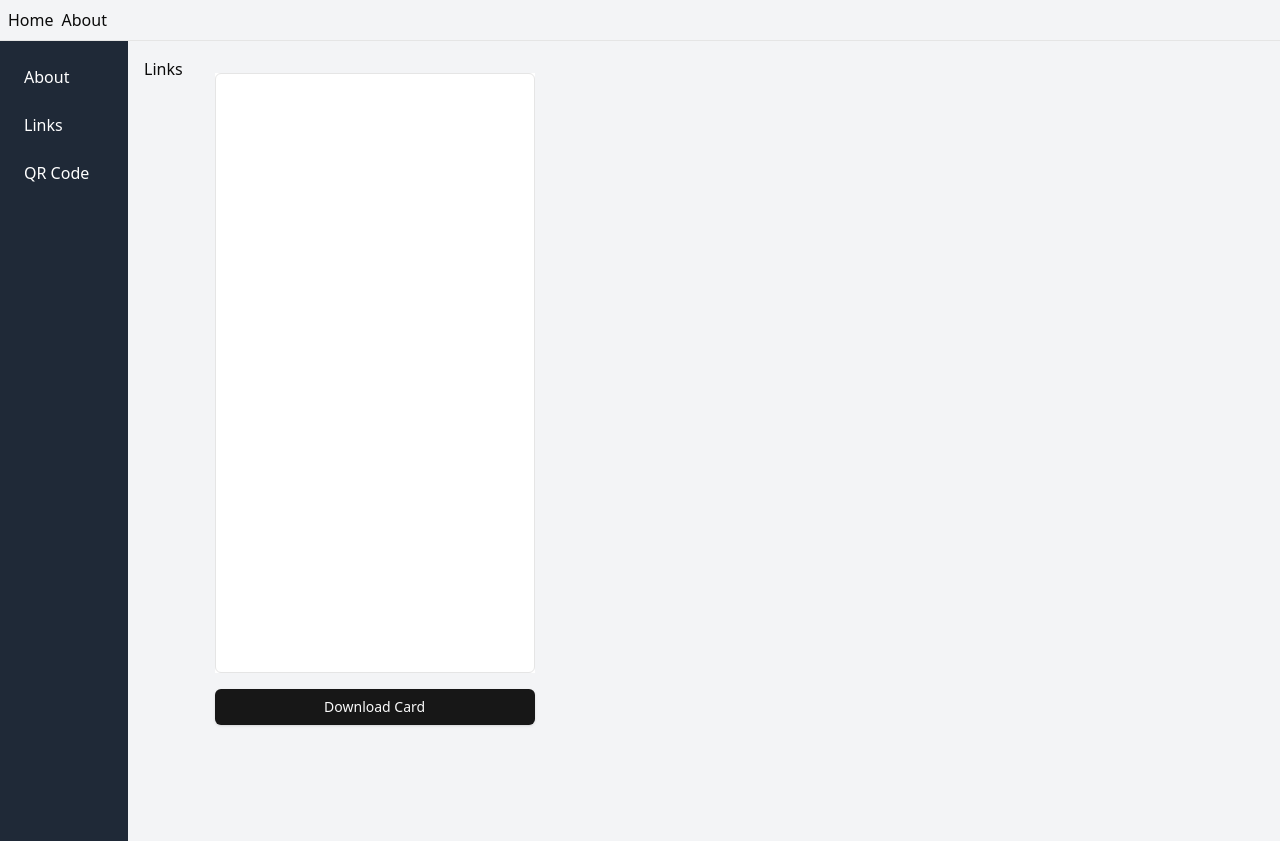
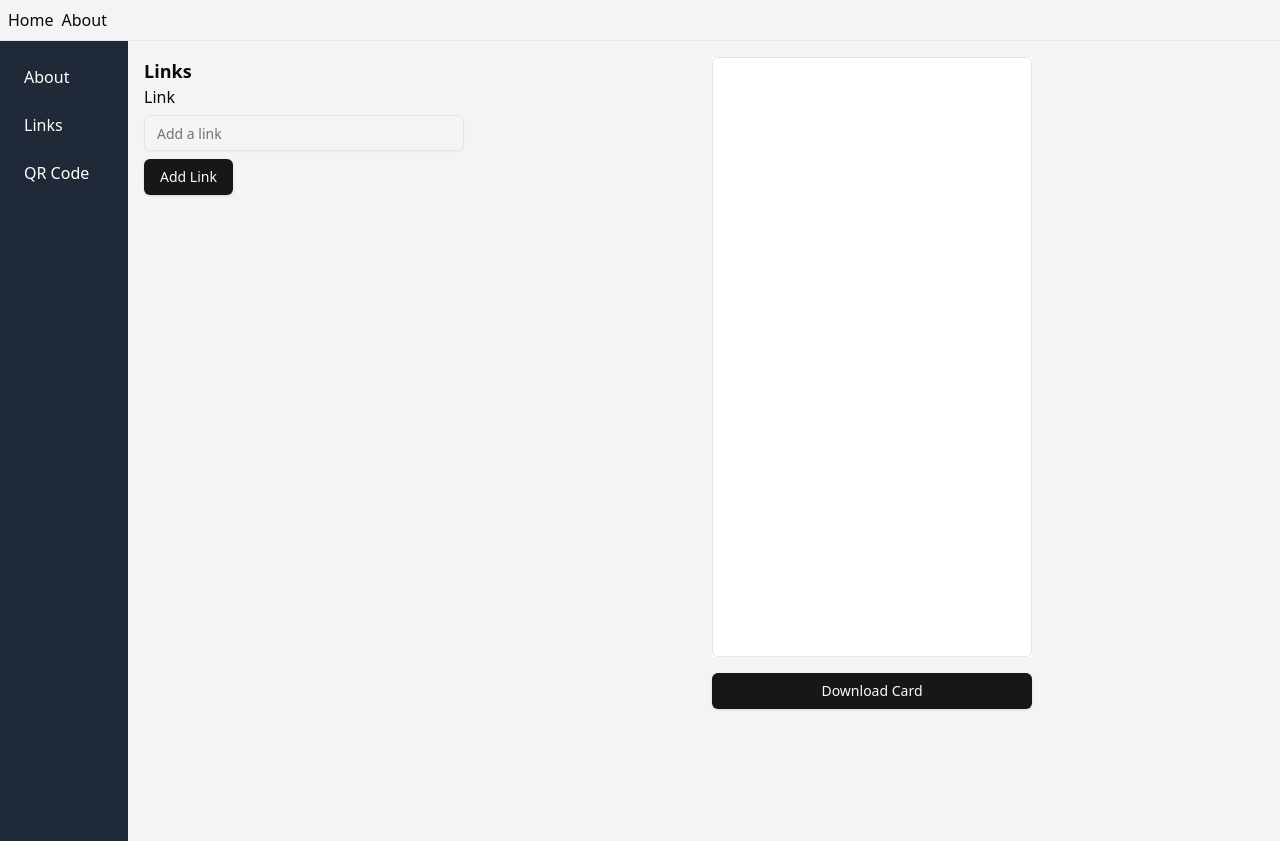
Before and after one commit to eathren/flashlink, a React (Vite) app: page /create-free/links in a window 1280 px wide. Built offline with nearby package versions, Linux system fonts and the light colour scheme.

Commit message:
subrouting, qr code

```diff
--- a/package.json
+++ b/package.json
@@ -22,6 +22,7 @@
     "firebase": "^10.14.1",
     "html2canvas": "^1.4.1",
     "lucide-react": "^0.451.0",
+    "qrcode.react": "^4.0.1",
     "react": "^18.3.1",
     "react-dom": "^18.3.1",
     "tailwind-merge": "^2.5.3",
--- a/src/features/free/components/exportable-card.tsx
+++ b/src/features/free/components/exportable-card.tsx
@@ -31,7 +31,7 @@ const ExportableCard = () => {
 
   return (
     <>
-      <div ref={cardRef} className="w-full bg-white max-w-xs mt-4">
+      <div ref={cardRef} className="w-full bg-white max-w-xs ">
         <Card
           className="h-full w-full bg-white rounded-md shadow-none"
           style={{ minHeight: "600px" }}
--- /dev/null
+++ b/src/features/free/components/links.tsx
@@ -0,0 +1,46 @@
+// src/features/free/components/Links.tsx
+import { useState } from "react"
+import { Button } from "@/components/ui/button"
+import { InputWithLabel } from "@/components/ui/input-w-label"
+import useCardStore from "@/features/free/stores/use-free-store"
+
+const Links = () => {
+  const { formData, setFormData } = useCardStore()
+  const [link, setLink] = useState("")
+
+  const handleAddLink = () => {
+    if (link) {
+      setFormData({
+        ...formData,
+        links: [...(formData.links || []), link],
+      })
+      setLink("")
+    }
+  }
+
+  return (
+    <div className="w-full max-w-xs">
+      <h2 className="text-lg font-bold">Links</h2>
+      <InputWithLabel
+        type="text"
+        name="Link"
+        placeholder="Add a link"
+        label="Link"
+        value={link}
+        onChange={(e) => setLink(e.target.value)}
+      />
+      <Button onClick={handleAddLink} className="mt-2">
+        Add Link
+      </Button>
+      <ul className="mt-4 space-y-2">
+        {formData.links?.map((link, index) => (
+          <li key={index} className="text-sm">
+            {link}
+          </li>
+        ))}
+      </ul>
+    </div>
+  )
+}
+
+export default Links
--- /dev/null
+++ b/src/features/free/components/qr-code.tsx
@@ -0,0 +1,16 @@
+import { QRCodeSVG } from "qrcode.react"
+import useCardStore from "@/features/free/stores/use-free-store"
+
+const QRCodeComponent = () => {
+  const { formData } = useCardStore()
+  const qrData = JSON.stringify(formData)
+
+  return (
+    <div className="w-full max-w-xs">
+      <h2 className="text-lg font-bold">QR Code</h2>
+      <QRCodeSVG value={qrData} size={256} />
+    </div>
+  )
+}
+
+export default QRCodeComponent
--- a/src/routes/create-free.tsx
+++ b/src/routes/create-free.tsx
@@ -1,5 +1,4 @@
 import { createFileRoute, Link, Outlet } from "@tanstack/react-router"
-import CreateFreeCard from "@/features/free/components/create-free-card"
 import ExportableCard from "@/features/free/components/exportable-card"
 
 const CreateFree = () => {
@@ -25,7 +24,7 @@ const CreateFree = () => {
           </li>
           <li>
             <Link
-              to="/create-free/option2"
+              to="/create-free/qr-code"
               className="block p-2 hover:bg-gray-700 rounded"
             >
               QR Code
@@ -33,9 +32,9 @@ const CreateFree = () => {
           </li>
         </ul>
       </nav>
-      <main className="flex-1 ml-32 p-4 flex">
+      <main className="flex-1 ml-32 p-4 gap-4 grid grid-cols-1 sm:grid-cols-2">
         <Outlet />
-        <div className="ml-8 w-full max-w-xs">
+        <div className="w-full max-w-xs">
           <ExportableCard />
         </div>
       </main>
--- a/src/routes/create-free/links.tsx
+++ b/src/routes/create-free/links.tsx
@@ -1,13 +1,6 @@
+import Links from "@/features/free/components/links"
 import { createFileRoute } from "@tanstack/react-router"
 
 export const Route = createFileRoute("/create-free/links")({
   component: Links,
 })
-
-function Links() {
-  return (
-    <div>
-      <h1>Links</h1>
-    </div>
-  )
-}
--- a/src/routes/create-free/qr-code.tsx
+++ b/src/routes/create-free/qr-code.tsx
@@ -1,13 +1,6 @@
 import { createFileRoute } from "@tanstack/react-router"
+import QrCode from "@/features/free/components/qr-code"
 
 export const Route = createFileRoute("/create-free/qr-code")({
   component: QrCode,
 })
-
-function QrCode() {
-  return (
-    <div>
-      <h1>QrCode</h1>
-    </div>
-  )
-}
```
Also changed, not shown: src/features/free/components/create-links.tsx (added), 1 other file (tests, documents, lock files or other folders).
